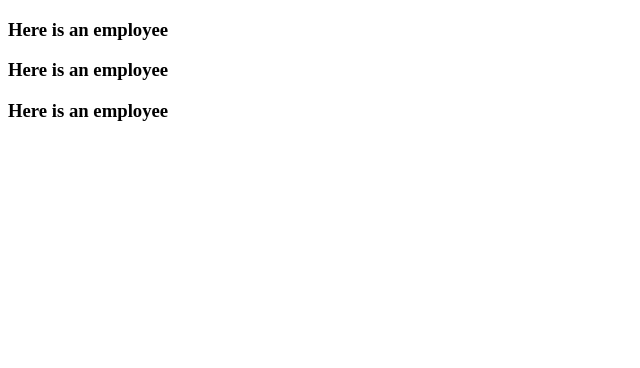
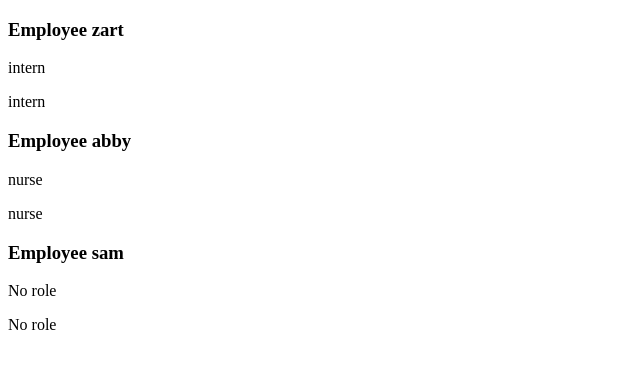
Before and after one commit to sohail70/React, a React (Create React App) app: page / in a window 1280 px wide. Shown: the top 368 px of the page, without its empty margins (0-640 px from the left). Built offline with nearby package versions, Linux system fonts and the light colour scheme.

Commit message:
Add props

```diff
--- a/src/App.js
+++ b/src/App.js
@@ -7,12 +7,14 @@ function App() {
   return ( //chizi ke return mishe jsx hast ke shabih hamoon html hast --> albate logic ham mishe bargardond!
   // vase inke code js bezani toye paeen bayad ono to {} bezari
   //alabte deghat kun ke hamishe bayad single element bargardoni dar return pas kule tag haro bendaz to <> </> ya tag e div
+  // har baskh code js ro to {} bezar
     <div className="App">
+      {console.log("we are inside the return")}
       {showEmployess ?
       <>
-        <Employee></Employee>
-        <Employee/>
-        <Employee/>
+        <Employee name="zart" role="intern"></Employee>
+        <Employee name="abby" role="nurse"/>
+        <Employee name="sam"/>
       </>
       : <p>you are not authorized to see the employee</p>}
     </div>
--- a/src/components/Employee.js
+++ b/src/components/Employee.js
@@ -1,8 +1,17 @@
 // define employee component as a function
 // we use this comp from another comp such as App.js
 
-function Employee(){
-    return <h3>Here is an employee</h3>;
+function Employee(props){ //Employee is a template ---> not specific employee
+    // dakhele html tag age bashi niazi be "" nist mesle Employee-- har var ro to {} mizari ama age dakhle {} bashi niazi be {} vase har var  nist ama vase string bayad "" bezari
+    //deghat kun parent comp is responsible for data thats to be displayed --> props inside the child comp should not be changed---> yani value be props nade modfyesh nakun---> inkar dar parent comp yani App dar App.js anjam mishe
+    return(
+    <>
+    <h3>Employee {props.name}</h3>
+    <p>{props.role ? props.role: "No role"}</p>
+    {props.role ? <p class="role">{props.role} </p> : <p class="norole">No role</p>}
+    </>
+    )
+     //pass name in App.js as an attribute
 }
 
 
```
Also changed, not shown: public/manifest.json, soheil.txt.
